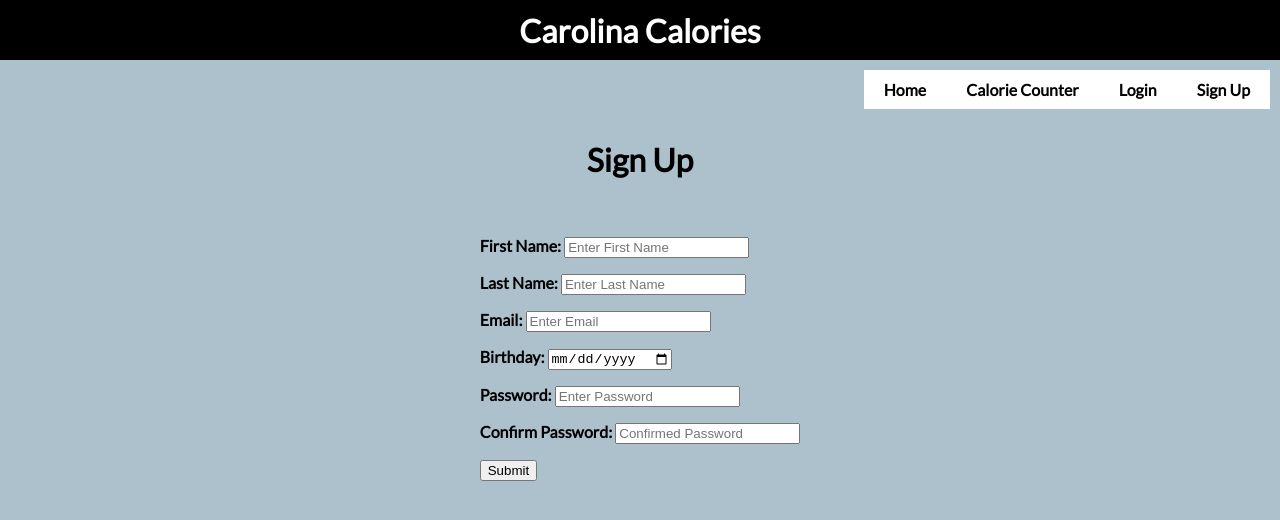
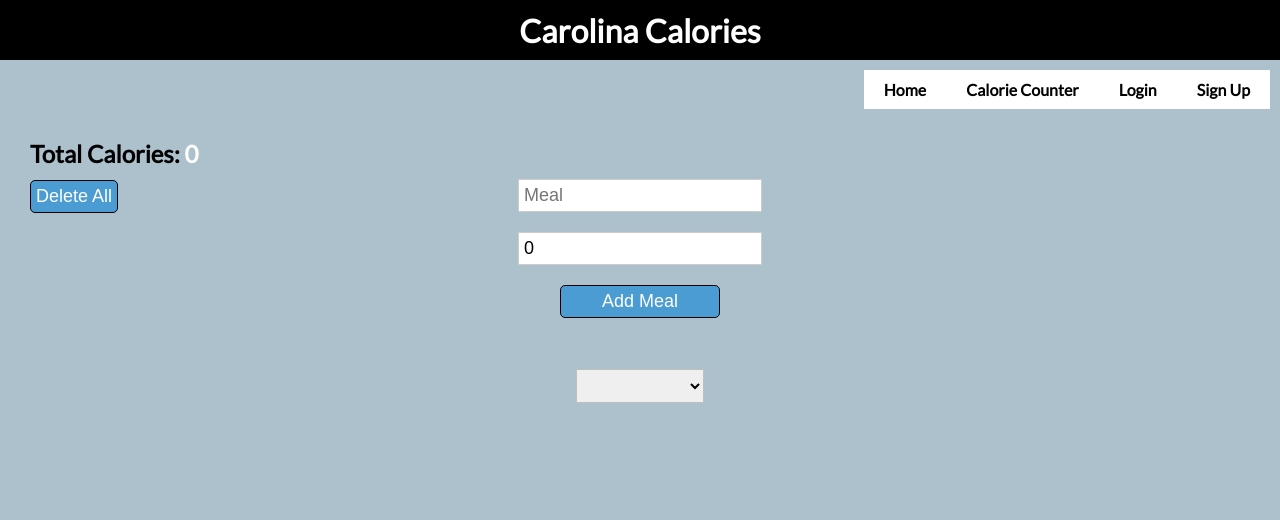
Before and after one commit to comp426-2022-spring/a99-rotanev, a React (Create React App) app in the folder my-react-app/src/caloriesTracker/calories-tracker-app/: page / in a window 1280 px wide. Shown: the top 520 px of the page. Built offline with nearby package versions, Linux system fonts and the light colour scheme.

Commit message:
more styling

```diff
--- a/my-react-app/src/caloriesTracker/calories-tracker-app/src/App.css
+++ b/my-react-app/src/caloriesTracker/calories-tracker-app/src/App.css
@@ -28,7 +28,7 @@ span {
 
 .app__controls__delete {
   position: fixed;
-  top: 150px;
+  top: 180px;
   left: 30px;
   height: 10vh;
 }
@@ -191,6 +191,11 @@ span {
   background-color: white;
 }
 
+.app__navigation_bar a:active{
+  color: white;
+  background-color: #00539B;
+}
+
 .formbox {
   display: flex;
   align-items: center;
--- a/my-react-app/src/caloriesTracker/calories-tracker-app/src/App.js
+++ b/my-react-app/src/caloriesTracker/calories-tracker-app/src/App.js
@@ -13,7 +13,7 @@ import AppLogIn from './components/AppLogIn/AppLogIn';
 
 const App = () => {
   const loggedIn=true;
-  const currentPage="signup";
+  const currentPage="caloriecounter";
   const firstname=null;
   const[meals, setMeals] = useState([]);
   const[mealName, setMealName] = useState("");
```
